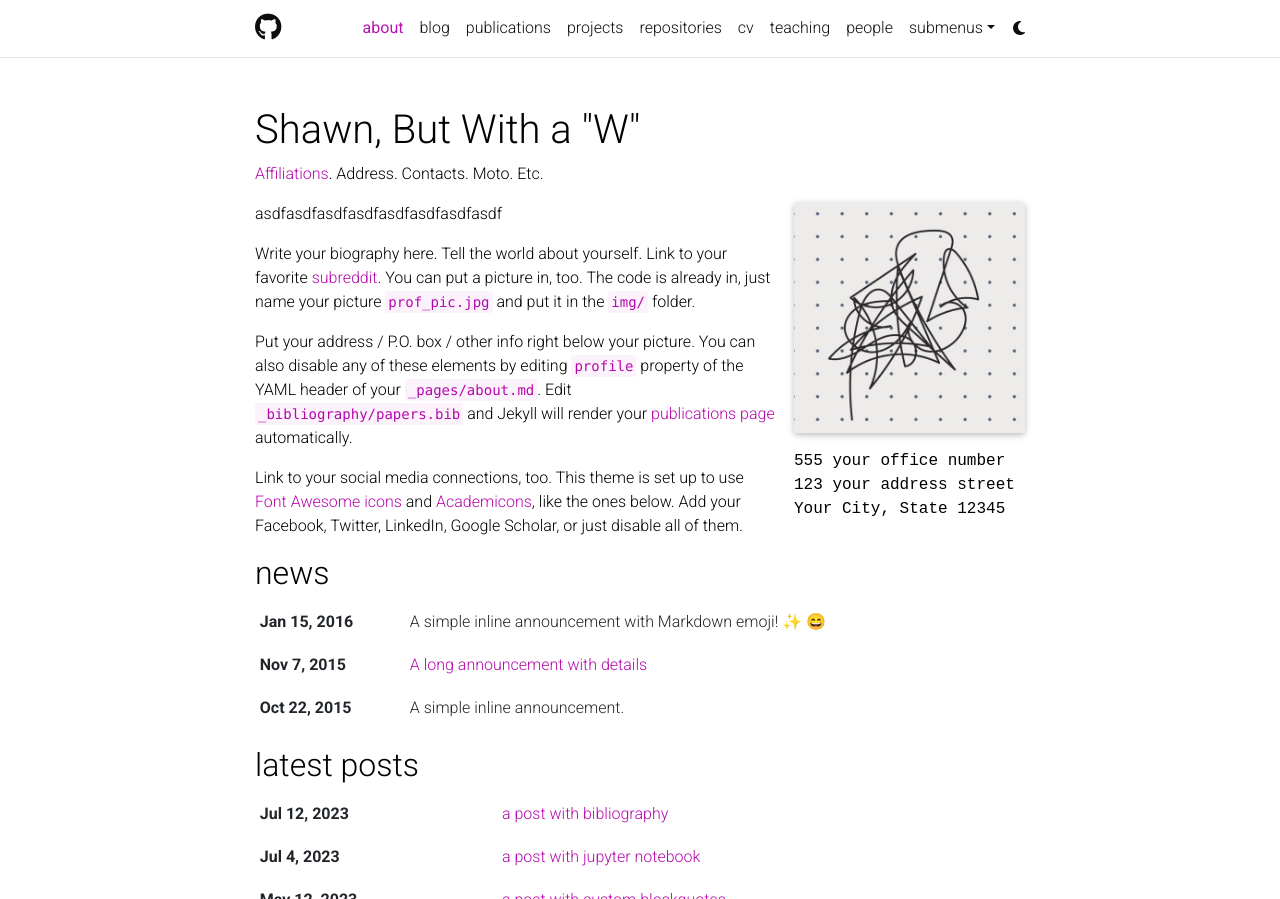
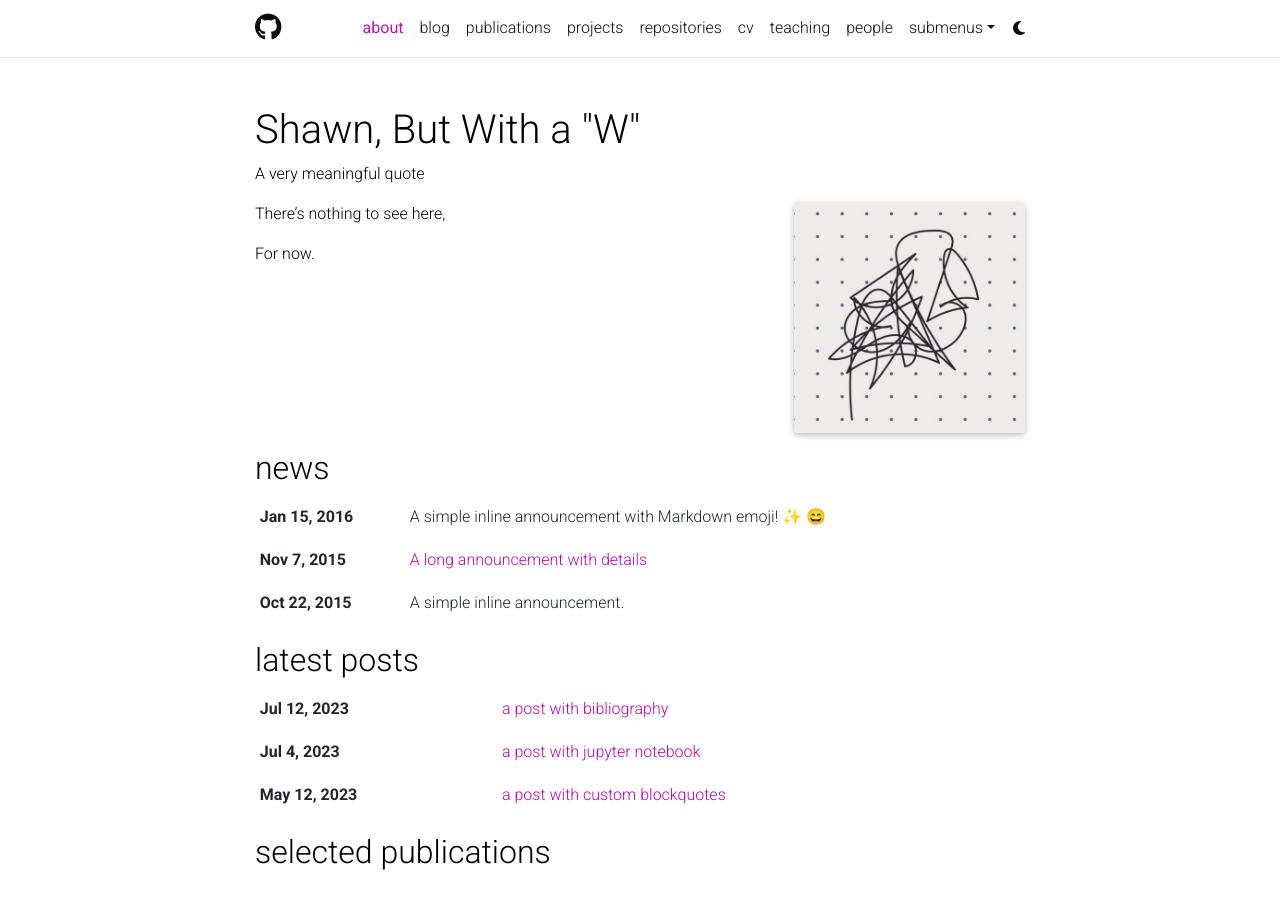
Before and after one commit to Shawn-But-With-a-W/Shawn-But-With-a-W.github.io, a Jekyll site: the page built from _pages/about.md, in a window 1280 px wide and 1355 px high, cut to the strip 0-899 px from the top of the window. Built offline with Jekyll 4.4.1, drawn with Linux system fonts in a browser that asks for light colours; full-size pictures stand in for the smaller copies a plugin makes; emoji names are drawn with the system emoji font; comment, search, counter and statistics services are not loaded; a style sheet for code colours, icons or effects is not loaded.

Commit message:
Edit about.md

```diff
--- a/_pages/about.md
+++ b/_pages/about.md
@@ -2,26 +2,20 @@
 layout: about
 title: about
 permalink: /
-subtitle: <a href='#'>Affiliations</a>. Address. Contacts. Moto. Etc.
+subtitle: "A very meaningful quote"
 
 profile:
   align: right
   image: prof_pic.jpg
   image_circular: false # crops the image to make it circular
   more_info: >
-    <p>555 your office number</p>
-    <p>123 your address street</p>
-    <p>Your City, State 12345</p>
 
 news: true  # includes a list of news items
 latest_posts: true  # includes a list of the newest posts
 selected_papers: true # includes a list of papers marked as "selected={true}"
 social: true  # includes social icons at the bottom of the page
 ---
-asdfasdfasdfasdfasdfasdfasdfasdf
 
-Write your biography here. Tell the world about yourself. Link to your favorite [subreddit](http://reddit.com). You can put a picture in, too. The code is already in, just name your picture `prof_pic.jpg` and put it in the `img/` folder.
+There's nothing to see here,
 
-Put your address / P.O. box / other info right below your picture. You can also disable any of these elements by editing `profile` property of the YAML header of your `_pages/about.md`. Edit `_bibliography/papers.bib` and Jekyll will render your [publications page](/al-folio/publications/) automatically.
-
-Link to your social media connections, too. This theme is set up to use [Font Awesome icons](http://fortawesome.github.io/Font-Awesome/) and [Academicons](https://jpswalsh.github.io/academicons/), like the ones below. Add your Facebook, Twitter, LinkedIn, Google Scholar, or just disable all of them.
+For now.
```
